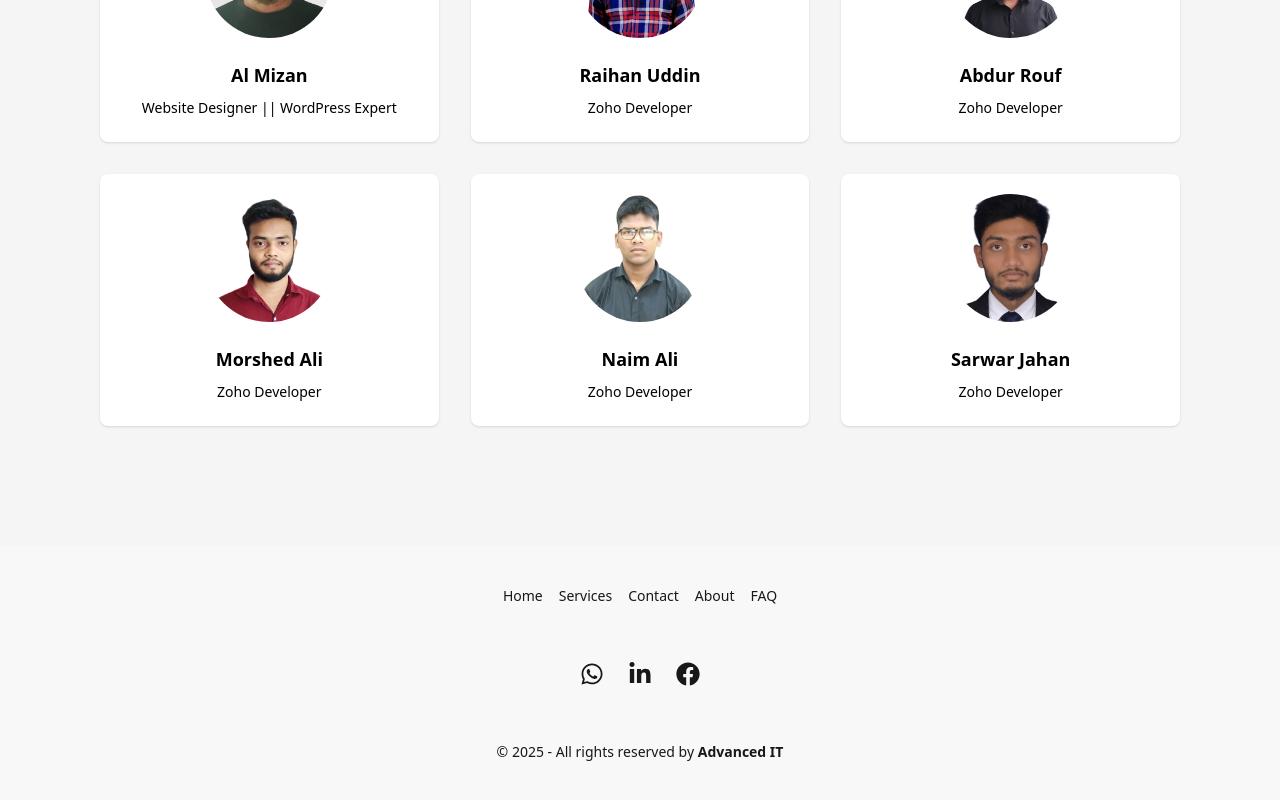
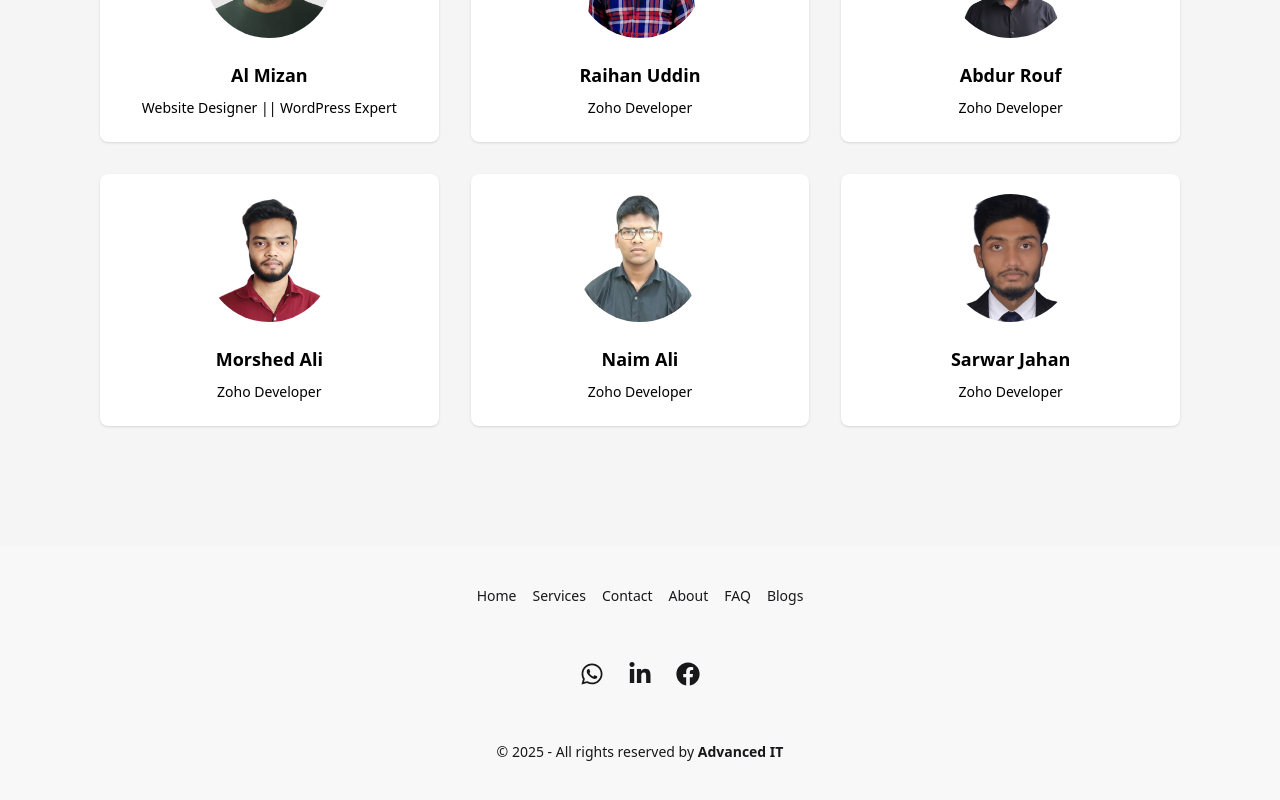
Before and after one commit to arouf01/advancedit, a React (Vite) app: page / in a window 1280 px wide. Shown: the part 1910-2710 px from the top of the page. Built offline with nearby package versions, Linux system fonts and the light colour scheme.

Commit message:
Date: 02/06/2025, Fixed: Footer, sitemap urls

```diff
--- a/src/Components/Footer.jsx
+++ b/src/Components/Footer.jsx
@@ -20,6 +20,9 @@ const Footer = () => {
         </NavLink>
         <NavLink to="/faq" className="link link-hover">
           FAQ
+        </NavLink>
+        <NavLink to="/blogs" className="link link-hover">
+          Blogs
         </NavLink>
       </nav>
 
```
Also changed, not shown: 1 other file (tests, documents, lock files or other folders).
